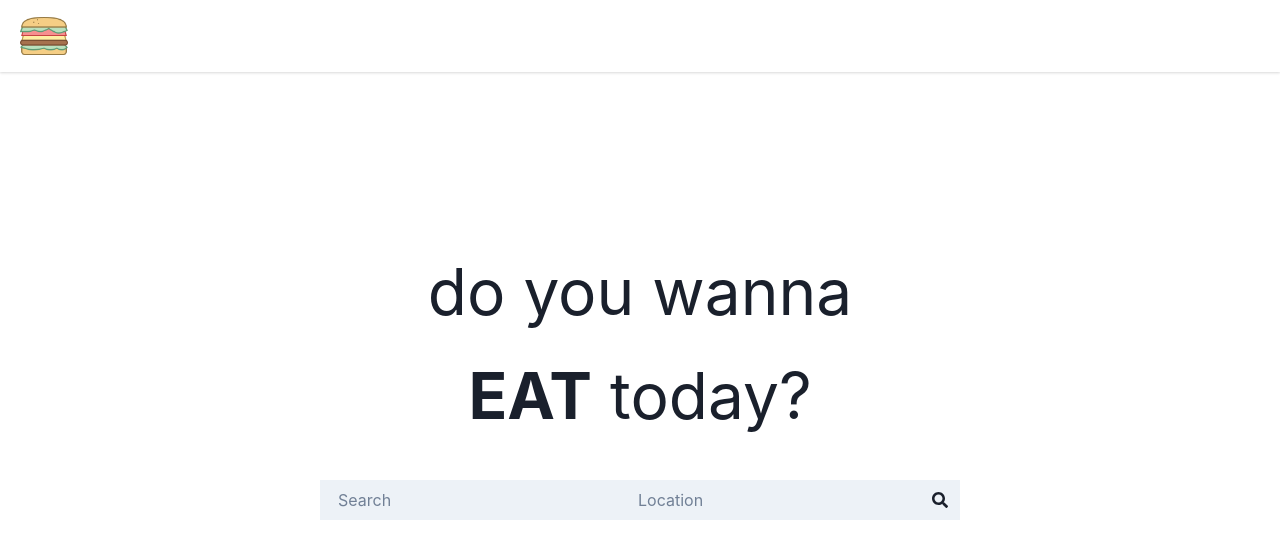
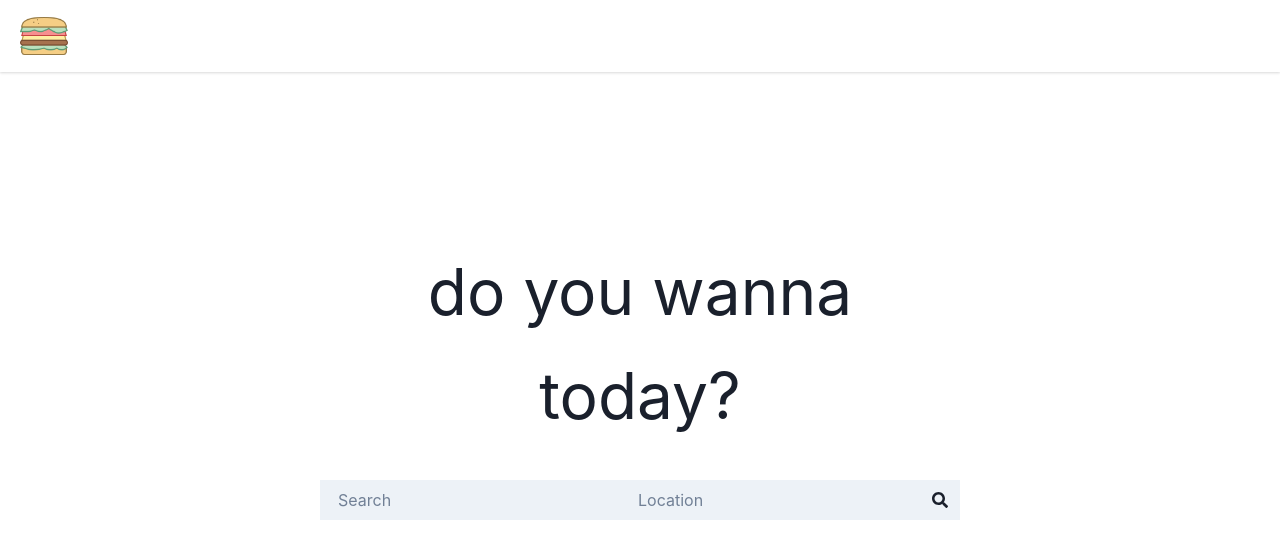
Before and after one commit to shoaibiqbal0/react-resturant-search, a React (Create React App) app: page / in a window 1280 px wide. Shown: the top 558 px of the page. Built offline with nearby package versions, Linux system fonts and the light colour scheme; no server answers.

Commit message:
Removed text

```diff
--- a/src/components/MainText.jsx
+++ b/src/components/MainText.jsx
@@ -17,9 +17,7 @@ const MainText = () => {
         WHERE
       </Text>
       <Text fontSize={subheadingFontSizes}>do you wanna</Text>
-      <Text fontSize={subheadingFontSizes}>
-        <strong>EAT</strong> today?
-      </Text>
+      <Text fontSize={subheadingFontSizes}>today?</Text>
     </VStack>
   );
 };
```
